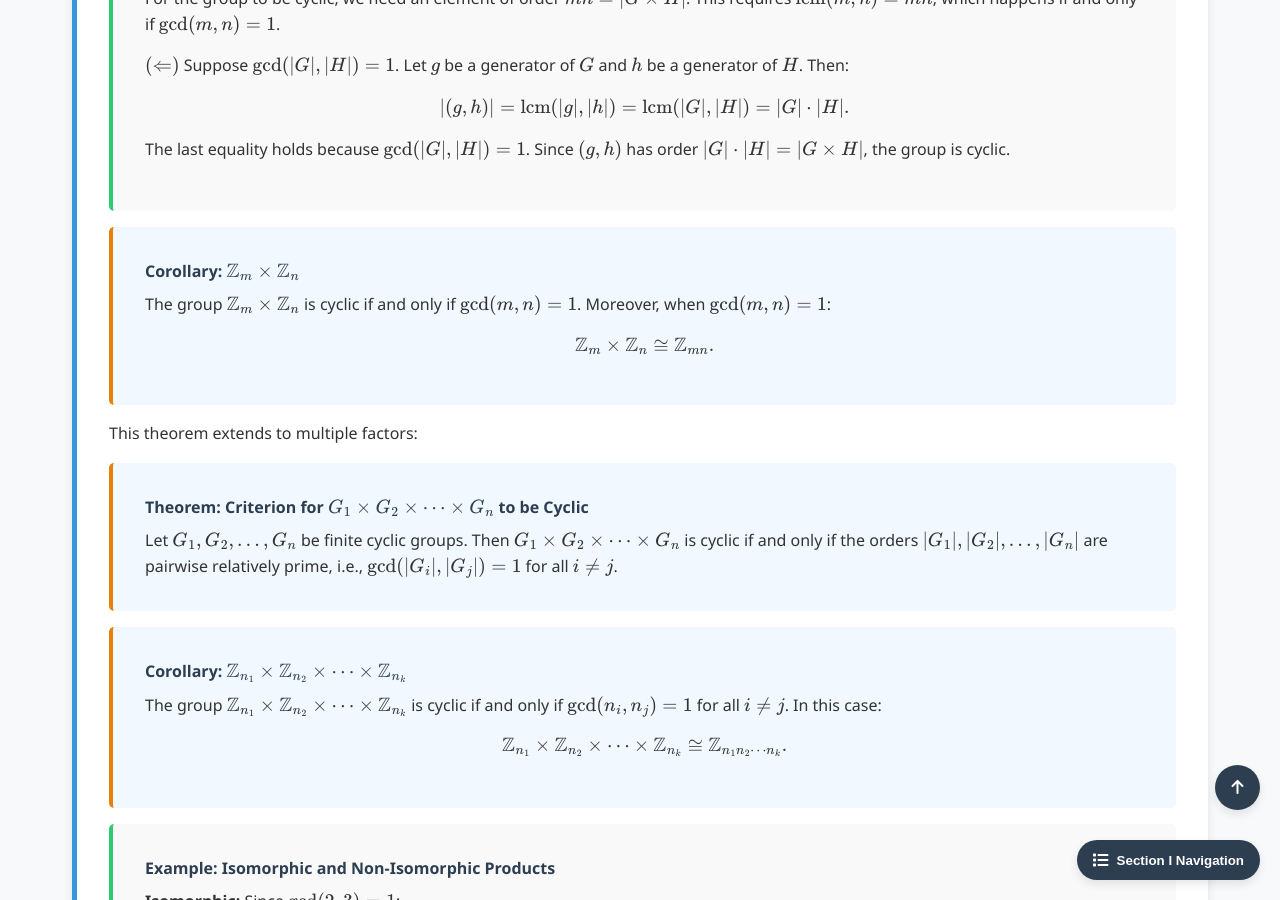
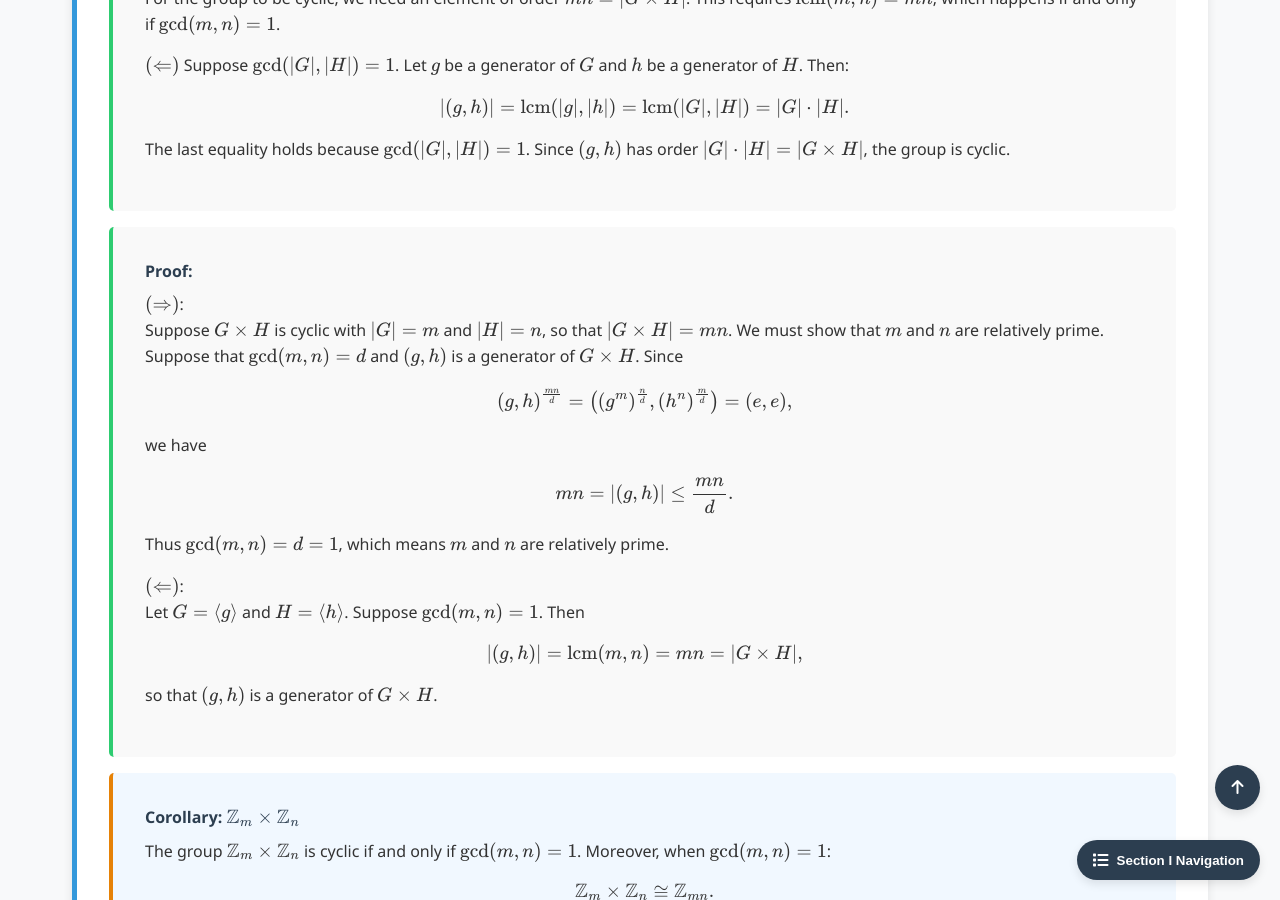
Before and after one commit to Yusukey01/yusukey01.github.io, a Jekyll site: the page built from Mathematics/Linear_algebra/group_classification.html, in a window 1280 px wide and 900 px high, scrolled down 5114 px. Built offline with Jekyll 4.4.1, drawn with Linux system fonts in a browser that asks for light colours.

Commit message:
Start Section I-18 fixed proof for Criterion for \(G \times H\) to be Cyclic

```diff
--- a/Mathematics/Linear_algebra/group_classification.html
+++ b/Mathematics/Linear_algebra/group_classification.html
@@ -344,6 +344,34 @@ uses_python: false
                         \]
                         The last equality holds because \(\gcd(|G|, |H|) = 1\). Since \((g, h)\) has order
                         \(|G| \cdot |H| = |G \times H|\), the group is cyclic.
+                    </p>
+                </div>
+
+                <div class="proof">
+                    <span class="proof-title">Proof:</span>
+                    <p>
+                        \((\Rightarrow)\):
+                        <br>
+                        Suppose \(G \times H\) is cyclic with \(|G| = m\) and \(|H| = n\), so that \(|G \times H| = mn\).
+                        We must show that \(m\) and \(n\) are relatively prime.
+                        Suppose that \(\text{gcd}(m ,n) = d\) and \((g, h)\) is a generator of \(G \times H\). Since
+                        \[
+                        (g, h)^{\frac{mn}{d}} = \left((g^m)^{\frac{n}{d}}, (h^n)^{\frac{m}{d}}\right) = (e, e),
+                        \]
+                        we have
+                        \[
+                        mn = |(g, h)| \leq \frac{mn}{d}.
+                        \]
+                        Thus \(\text{gcd}(m ,n) = d = 1\), which means \(m\) and \(n\) are relatively prime.
+                    </p>
+                    <p>
+                         \((\Leftarrow)\):
+                         <br>
+                         Let \(G = \langle g \rangle\) and \(H = \langle h \rangle\). Suppose \(\text{gcd}(m ,n) = 1\). Then
+                         \[
+                         |(g, h)| = \text{lcm}(m, n) = mn = |G \times H|,
+                         \]
+                         so that \((g, h)\) is a generator of \(G \times H\).
                     </p>
                 </div>
 
```
